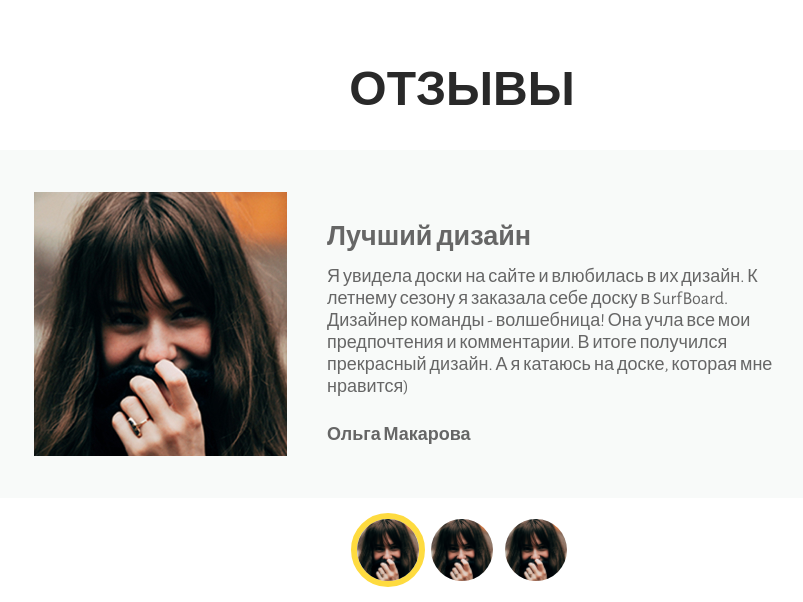
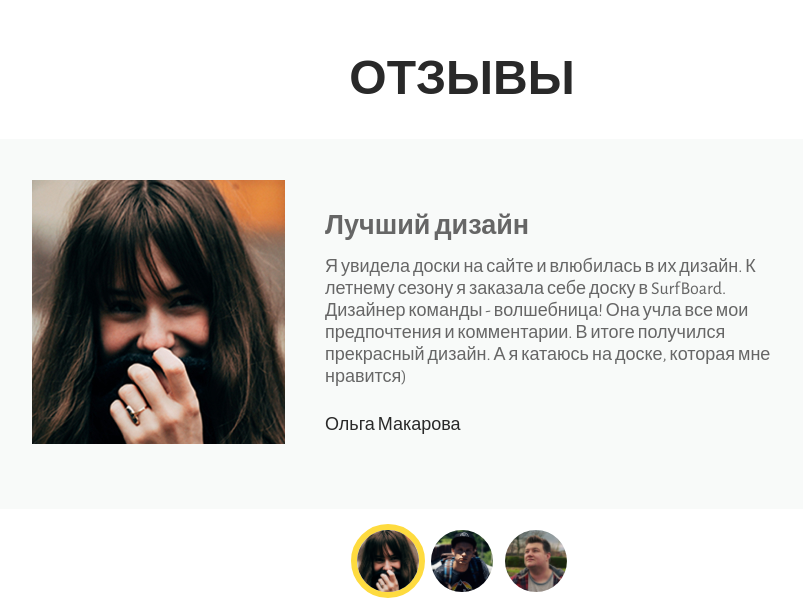
Before and after one commit to timofeizima/homework, a plain HTML site: page index.html in a window 1280 px wide. Shown: the part 1678-2280 px from the top of the page, without its empty margins (178-981 px from the left). Drawn offline with nearby package versions, Linux system fonts and the light colour scheme.

Commit message:
Чуть другая версия отзывов

```diff
--- /dev/null
+++ b/css/blocks/_reviews-another.scss
@@ -0,0 +1,38 @@
+.reviews {
+
+    &__selected {
+        display: flex;
+        background: #F8FAF9;
+        padding: 41px 90px 40px 40px;
+        margin-bottom: 15px;
+    }
+
+    &__content{
+        padding: 30px 40px 30px 40px;
+
+    }
+}
+.reviews__img {
+    object-fit: cover;
+    width: 100%;
+    height: 100%;
+}
+
+
+.reviews__title {
+    font-weight: 700;
+    font-size: 27px;
+    line-height: 32px;
+    margin-bottom: 14px;
+
+}
+.reviews__text {
+    font-weight: 400;
+    line-height: 22px;
+    margin-bottom: 25px;
+}
+.reviews__author {
+    font-weight: 500;
+    line-height: 24px;
+    color: $colorDark;
+}
--- /dev/null
+++ b/css/blocks/_reviews-avatar.scss
@@ -0,0 +1,23 @@
+.reviews-avatar {
+        display: flex;
+        justify-content: center;
+        align-items: center;
+
+        &--active {
+            border: 6px solid $accent;
+        }
+
+        &:hover {
+            border: 6px solid $accent;
+        }
+
+        &__item {
+            margin-right: 6px;
+
+
+        }
+}
+
+.reviews-avatar__img {
+    border-radius: 50%;
+}
--- a/css/blocks/_reviews.scss
+++ b/css/blocks/_reviews.scss
@@ -1,4 +1,4 @@
-.reviews__display {
+/*.reviews__display {
     background: #F8FAF9;
     padding: 42px;
     margin-bottom: 15px;
@@ -9,13 +9,13 @@
 .reviews__avatar {
     width: 253px;
     height: 264px;
-}
+}*/
 .reviews__avatar-img {
     object-fit: cover;
     width: 100%;
     height: 100%;
 }
-.reviews__content {
+/*.reviews__content {
     flex: 1;
     margin-left: 40px;
     padding-top: 26px;
@@ -24,8 +24,8 @@
     font-size: 27px;
     font-weight: 700;
     margin-bottom: 10px;
-}
-.reviews__text {
+}*/
+/*.reviews__text {
     font-size: 18px;
     font-weight: 400;
     line-height: 22px;
@@ -34,11 +34,12 @@
 }
 .reviews__author {
     font-weight: 700;
-}
+}*/
 
 .reviews__switcher {
     display: flex;
     justify-content: center;
+    align-items: center;
 }
 
 //.reviews__switcher-item {
--- a/css/main.scss
+++ b/css/main.scss
@@ -9,6 +9,7 @@ $accent:#FEDB3F;
 $accentHover: #FFD517;
 $btnSecondAccent: #FFD517;
 $advangesBgIcon: #F2F5F4;
+$bgReviews: #F8FAF9;
 
 //z-index
 
@@ -35,6 +36,8 @@ $z-fixed: 50;
 @import 'blocks/advantages';
 @import 'blocks/advantage';
 @import 'blocks/reviews';
+@import 'blocks/reviews-another';
+//@import 'blocks/reviews-avatar';
 @import 'blocks/interactive-avatar';
 @import 'blocks/form';
 @import 'blocks/form-section';
--- a/index.html
+++ b/index.html
@@ -129,7 +129,7 @@
                     </ul>
                 </div>
             </section>
-            <section class="section">
+            <!--<section class="section">
                 <div class="container">
                     <h2 class="section__title">отзывы</h2>
                 <div class="reviews">
@@ -171,6 +171,65 @@
                     </ul>
                 </div>
             </div>
+            </section>-->
+            <section class="section">
+                <div class="container">
+                    <h2 class="section__title">отзывы</h2>
+                    <div class="reviews">
+                        <div class="reviews__selected">
+                            <img src="./img/content/review-one.jpg" alt="Девушка" class="reviews__img" width="253" height="264">
+                            <article class="reviews__content">
+                                <h3 class="reviews__title">Лучший дизайн</h3>
+                                <div class="reviews__text">
+                                    <p>
+                                        Я увидела доски на сайте и влюбилась в их дизайн. К летнему сезону я заказала
+                                         себе доску в SurfBoard. Дизайнер команды - волшебница! Она учла все мои
+                                         предпочтения и комментарии. В итоге получился прекрасный дизайн. А я катаюсь
+                                          на доске, которая мне нравится)
+
+                                    </p>
+                                </div>
+                                <span class="reviews__author">Ольга Макарова</span>
+                            </article>
+                        </div>
+                        <ul class="reviews__switcher">
+                            <li class="reviews__switcher-item interactive-avatar interactive-avatar--active">
+                                <a href="#" class="interactive-avatar__link">
+                                    <img src="./img/content/review-one.jpg" alt="Девушка" class="interactive-avatar__img">
+                                </a>
+                            </li>
+                            <li class="reviews__switcher-item interactive-avatar">
+                                <a href="#" class="interactive-avatar__link">
+                                    <img src="./img/content/review-two.jpg" alt="Парень" class="interactive-avatar__img">
+                                </a>
+                            </li>
+                            <li class="reviews__switcher-item interactive-avatar">
+                                <a href="#" class="interactive-avatar__link">
+                                    <img src="./img/content/review-three.jpg" alt="Парень" class="interactive-avatar__img">
+                                </a>
+                            </li>
+                        </ul>
+                        <!--<div class="reviews__more">
+                            <ul class="reviews-avatar">
+                                <li class="reviews-avatar__item">
+                                    <a href="" class="reviews-avatar__link">
+                                        <img src="./img/content/review-one.jpg" class="reviews-avatar__img" width="74" height="74"></img>
+                                    </a>
+                                </li>
+                                <li class="reviews-avatar__item">
+                                    <a href="" class="reviews-avatar__link">
+                                        <img src="./img/content/review-two.jpg" class="reviews-avatar__img" width="74" height="74"></img>
+                                    </a>
+                                </li>
+                                <li class="reviews-avatar__item">
+                                    <a href="" class="reviews-avatar__link">
+                                        <img src="./img/content/review-three.jpg" class="reviews-avatar__img" width="74" height="74"></img>
+                                    </a>
+                                </li>
+                            </ul>
+                        </div>-->
+                    </div>
+                </div>
             </section>
             <section class="section form-section section--font-color">
                 <div class="container">
```
Also changed, not shown: css/main.css, img/content/review-three.jpg (added), img/content/review-two.jpg (added), 1 other file.
